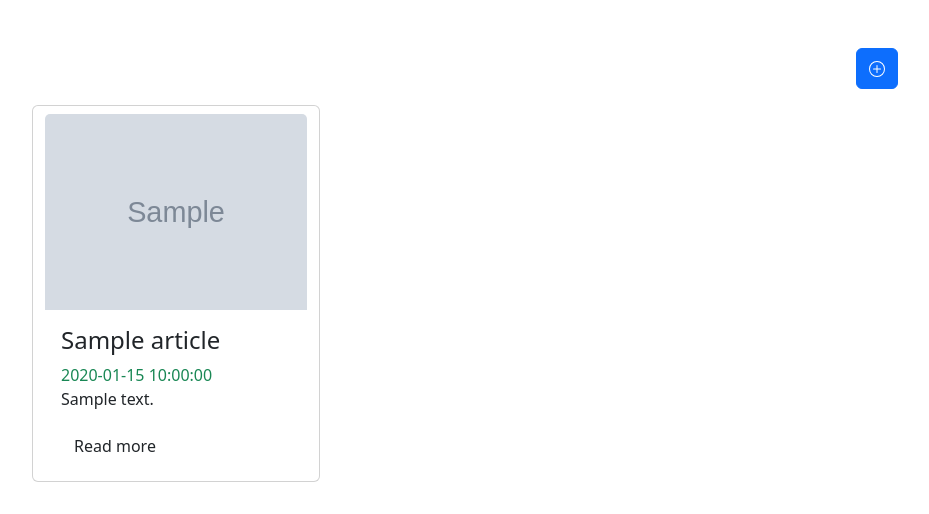
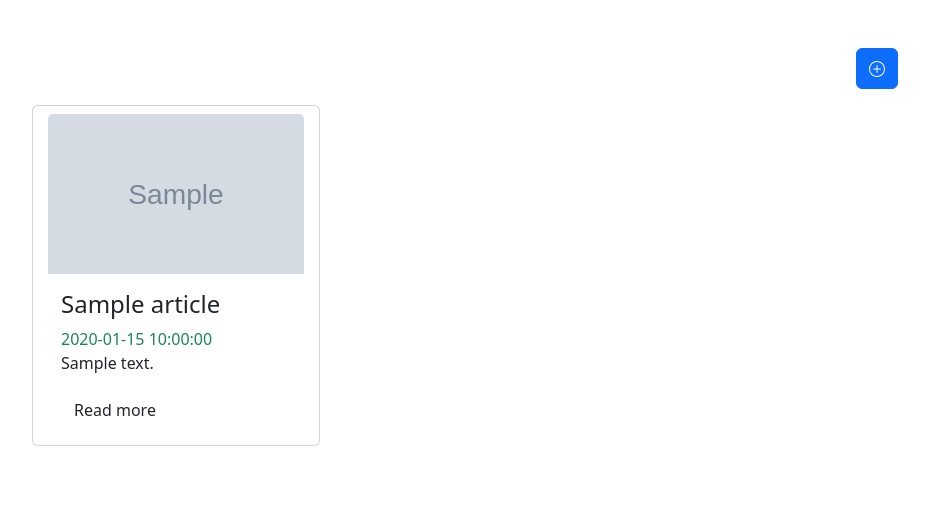
Before and after one commit to IsmailOuali/O-PEP-V2, a PHP site: page /article.php?id=1 in a window 1280 px wide. Shown: the top 514 px of the page, without its empty margins (300-1229 px from the left). Run offline with PHP 8.4, Linux system fonts and the light colour scheme; the visitor is signed in with stand-in values (Sample User, id 1); tables that the repository leaves empty hold one stand-in row (values such as "Sample post"); grey boxes marked "Sample" are stand-in pictures.

Commit message:
modifeir a

```diff
--- a/article.php
+++ b/article.php
@@ -91,8 +91,9 @@ if(isset($_POST["save_data"]) ) {
 <div class="card mb-4 col- "style="width:30%">
 
 
-  <div class=" mt-2 ">
-    <img class="card-img-top " src="<?php echo $row[3]?>"
+  <div class=" mt-2 text-center ">
+    <img class="card-img-top text-center" style="width : 20vw;
+height : 20vh;" src="<?php echo $row[3]?>"
       alt="Card image cap">
   </div>
 
@@ -102,7 +103,7 @@ if(isset($_POST["save_data"]) ) {
 
     <h4 class="card-title"><?php echo $row[1] ?></h4>
       <span class="mask rgba-white-slight text-success"><?php echo $row[4] ?></span>
-    <p class="card-text"><?php echo $row[2] ?></p>
+    <p class="card-text" ><?php echo $row[2] ?></p>
     <button type="button" class="btn btn-light-blue btn-md">Read more</button>
 
   </div>
```
Also changed, not shown: img/IMG-656f3a02219b24.95504255.jpg (added), img/IMG-656f3cd21ab260.14411142.jpg (added).
